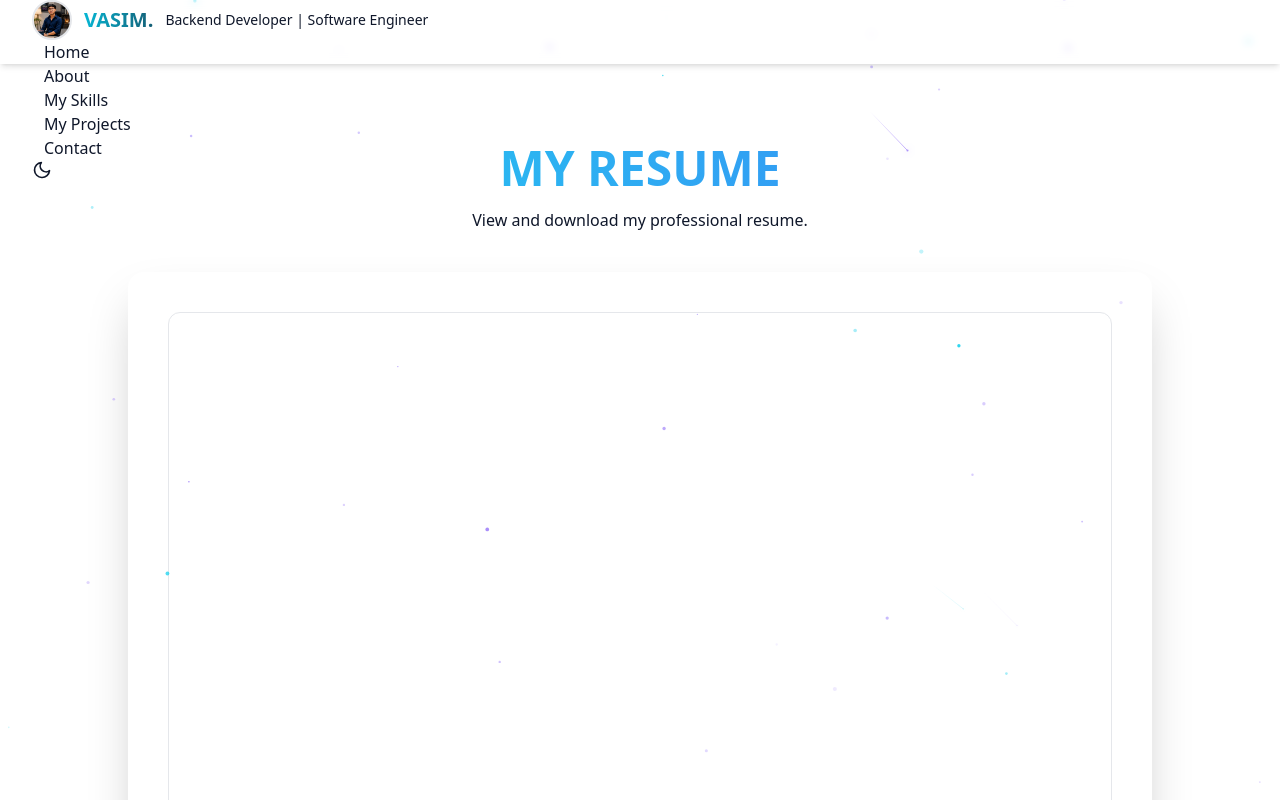
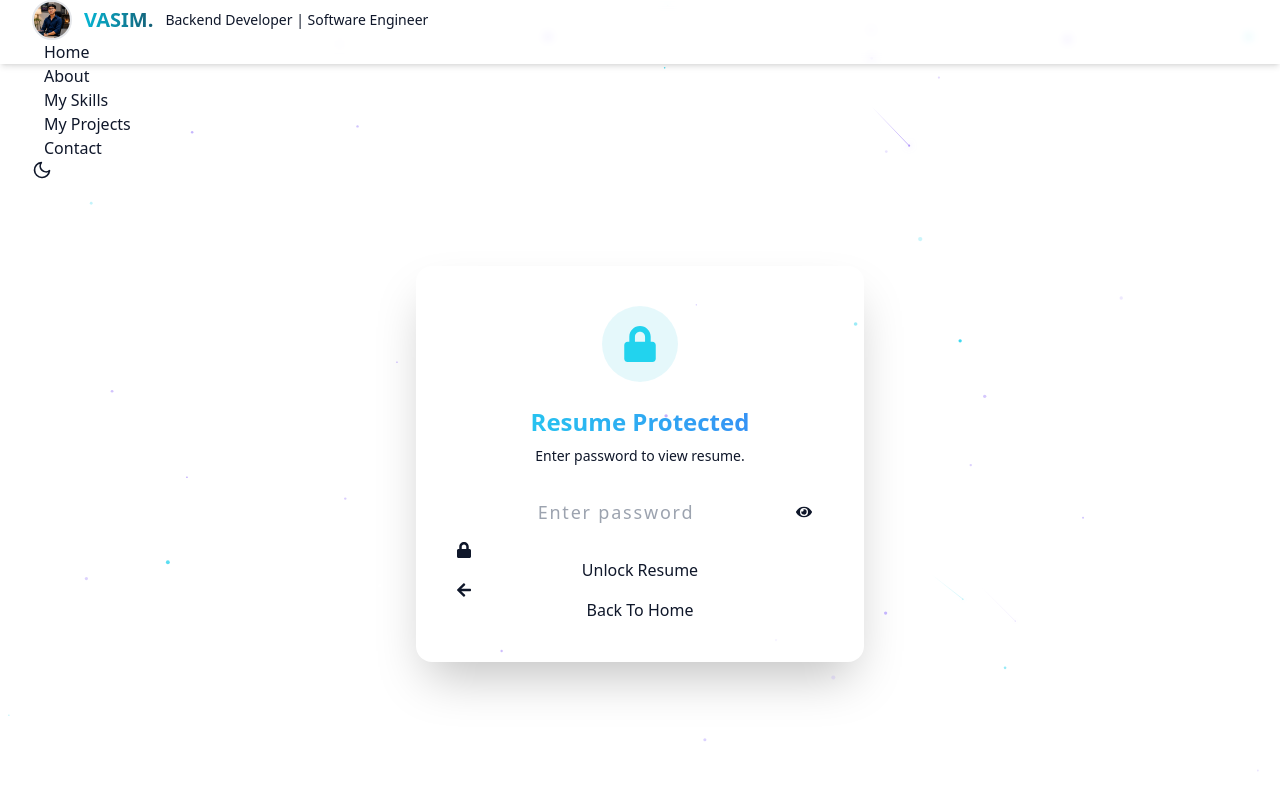
Before and after one commit to VasimBagwan/portfolio, a React (Vite) app: page /resume in a window 1280 px wide. Shown: the top 800 px of the page. Built offline with nearby package versions, Linux system fonts and the light colour scheme.

Commit message:
Portfolio updated

```diff
--- a/src/Components/Resume.jsx
+++ b/src/Components/Resume.jsx
@@ -1,59 +1,135 @@
-import React from "react";
-import { FaDownload, FaArrowLeft } from "react-icons/fa";
+import React, { useState } from "react";
+import { FaDownload, FaArrowLeft, FaExternalLinkAlt, FaLock, FaEye, FaEyeSlash } from "react-icons/fa";
 import { Link } from "react-router-dom";
 
+const CORRECT_PASSWORD = "8485";
+
 export default function Resume() {
+  const [input, setInput] = useState("");
+  const [unlocked, setUnlocked] = useState(false);
+  const [error, setError] = useState("");
+  const [showPass, setShowPass] = useState(false);
+
+  const handleUnlock = () => {
+    if (input === CORRECT_PASSWORD) {
+      setUnlocked(true);
+      setError("");
+    } else {
+      setError("Wrong password! Please try again.");
+      setInput("");
+    }
+  };
+
+  const handleKeyDown = (e) => {
+    if (e.key === "Enter") handleUnlock();
+  };
+
+  if (!unlocked) {
+    return (
+      <section className="min-h-screen bg-base-100 text-base-content flex items-center justify-center px-4">
+        <div className="bg-base-200 rounded-2xl shadow-2xl p-10 w-full max-w-md text-center">
+
+          <div className="flex justify-center mb-6">
+            <div className="bg-cyan-500/10 p-5 rounded-full">
+              <FaLock className="text-cyan-400 text-4xl" />
+            </div>
+          </div>
+
+          <h2 className="text-2xl font-extrabold mb-2 bg-gradient-to-r from-cyan-400 to-blue-500 text-transparent bg-clip-text">
+            Resume Protected
+          </h2>
+          <p className="text-base-content/60 mb-8 text-sm">
+            Enter password to view resume.
+          </p>
+
+          <div className="relative mb-4">
+            <input
+              type={showPass ? "text" : "password"}
+              value={input}
+              onChange={(e) => setInput(e.target.value)}
+              onKeyDown={handleKeyDown}
+              placeholder="Enter password"
+              className="input input-bordered w-full pr-12 text-center tracking-widest text-lg"
+            />
+            <button
+              onClick={() => setShowPass(!showPass)}
+              className="absolute right-3 top-1/2 -translate-y-1/2 text-base-content/50 hover:text-base-content"
+            >
+              {showPass ? <FaEyeSlash /> : <FaEye />}
+            </button>
+          </div>
+
+          {error && (
+            <p className="text-red-400 text-sm mb-4">{error}</p>
+          )}
+
+          <button
+            onClick={handleUnlock}
+            className="btn btn-primary w-full gap-2"
+          >
+            <FaLock />
+            Unlock Resume
+          </button>
+
+          <Link to="/" className="btn btn-outline w-full gap-2 mt-3">
+            <FaArrowLeft />
+            Back To Home
+          </Link>
+
+        </div>
+      </section>
+    );
+  }
+
   return (
     <section className="min-h-screen bg-base-100 text-base-content py-20 px-4">
-
       <div className="max-w-5xl mx-auto">
 
-        {/* Heading */}
         <div className="text-center mb-10">
           <h1 className="text-4xl md:text-5xl font-extrabold bg-gradient-to-r from-cyan-400 to-blue-500 text-transparent bg-clip-text">
             MY RESUME
           </h1>
-
           <p className="mt-4 text-base-content/70">
             View and download my professional resume.
           </p>
         </div>
 
-        {/* Resume Viewer */}
         <div className="bg-base-200 rounded-2xl shadow-2xl p-6 md:p-10">
-
           <div className="w-full h-[700px] rounded-xl overflow-hidden border border-base-300">
-
             <iframe
-              src="/resume.pdf"
+              src="/vasim_resume.pdf#toolbar=1"
               title="Resume"
-              className="w-full h-full"
+              width="100%"
+              height="100%"
+              style={{ border: "none" }}
             />
-
           </div>
 
-          {/* Buttons */}
           <div className="flex flex-col sm:flex-row items-center justify-center gap-4 mt-8">
-
             <a
-              href="/resume.pdf"
-              download
+              href="/vasim_resume.pdf"
+              download="Vasim_Bagwan_Resume.pdf"
               className="btn btn-primary gap-2"
             >
               <FaDownload />
               Download Resume
             </a>
-
-            <Link
-              to="/"
-              className="btn btn-outline gap-2"
+            <a
+              href="/vasim_resume.pdf"
+              target="_blank"
+              rel="noreferrer"
+              className="btn btn-secondary gap-2"
             >
+              <FaExternalLinkAlt />
+              Open in New Tab
+            </a>
+            <Link to="/" className="btn btn-outline gap-2">
               <FaArrowLeft />
               Back To Home
             </Link>
-
           </div>
         </div>
+
       </div>
     </section>
   );
```
Also changed, not shown: 1 other file (tests, documents, lock files or other folders).
